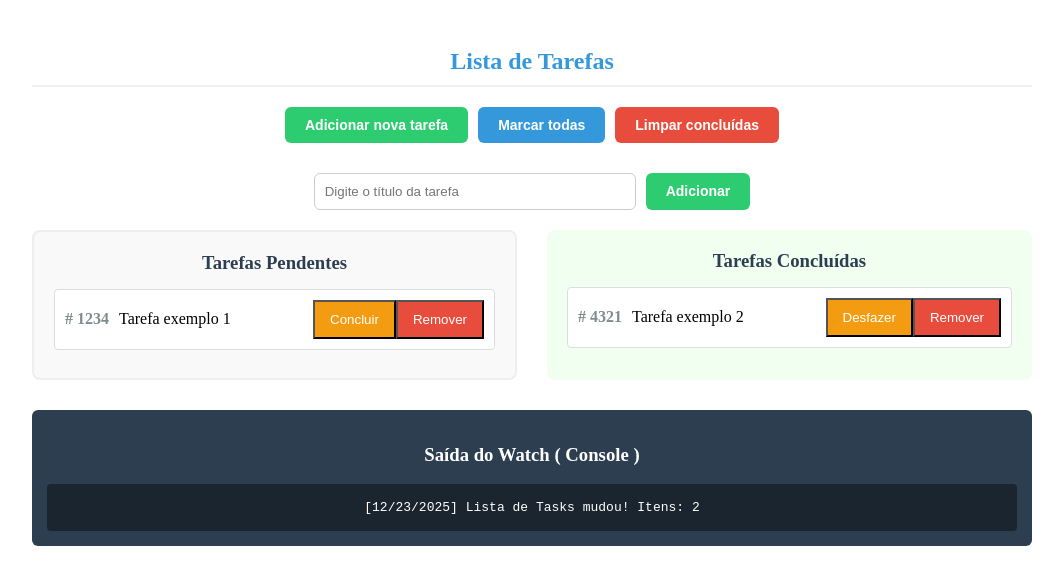
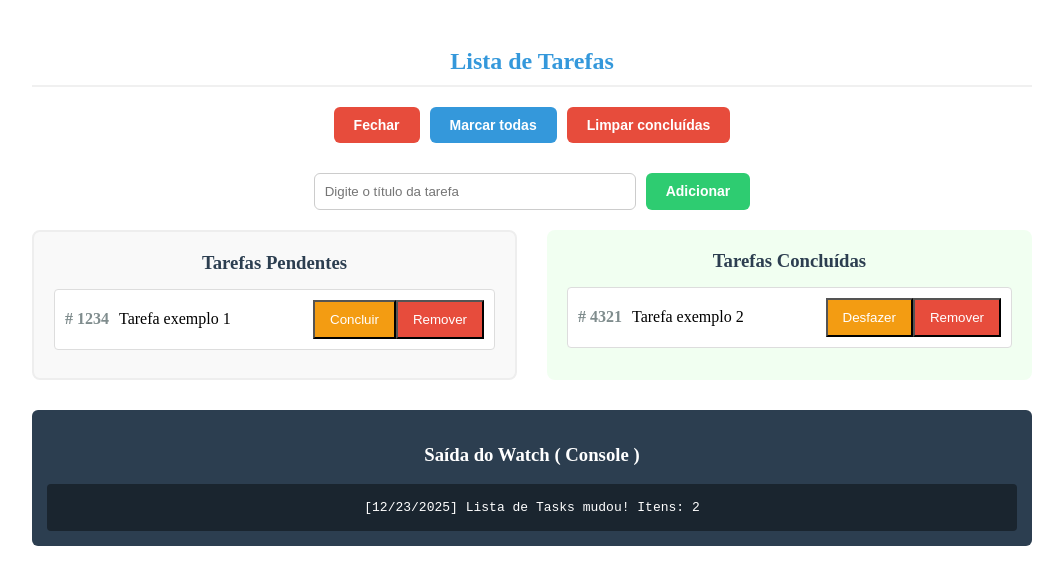
Before and after one commit to DaviRFerreir4/Vue.js, a Vue app in the folder Rocketseat/01-Teoria/01-Fundamentos-do-Vue/: page / in a window 1280 px wide. Both pictures are taken after a click on the button "Adicionar nova tarefa". Shown: the top 584 px of the page, without its empty margins (108-1171 px from the left). Built offline with nearby package versions, Linux system fonts and the light colour scheme.

Commit message:
Trabalhando com v-if

```diff
--- a/Rocketseat/01-Teoria/01-Fundamentos-do-Vue/src/components/TaskList.vue
+++ b/Rocketseat/01-Teoria/01-Fundamentos-do-Vue/src/components/TaskList.vue
@@ -3,12 +3,14 @@
     <h2>Lista de Tarefas</h2>
 
     <div class="controls">
-      <button class="btn add">Adicionar nova tarefa</button>
+      <button class="btn" :class="btnAddClass" :onclick="handleShowForm">
+        {{ btnAddText }}
+      </button>
       <button class="btn toggle-all">Marcar todas</button>
       <button class="btn clear">Limpar concluídas</button>
     </div>
 
-    <div class="add-task-container">
+    <div class="add-task-container" v-if="showForm">
       <input
         type="text"
         placeholder="Digite o título da tarefa"
@@ -66,6 +68,7 @@
         ],
         watchLogs: [] as string[],
         newTaskTitle: '',
+        showForm: false,
       }
     },
     methods: {
@@ -95,6 +98,9 @@
           title: this.newTaskTitle,
           done: false,
         })
+      },
+      handleShowForm() {
+        this.showForm = !this.showForm
       },
     },
     watch: {
@@ -131,6 +137,18 @@
       },
       pendingTasks() {
         return this.tasks.filter((task) => !task.done)
+      },
+      btnAddText() {
+        if (this.showForm) {
+          return 'Fechar'
+        }
+        return 'Adicionar nova tarefa'
+      },
+      btnAddClass() {
+        if (this.showForm) {
+          return 'clear'
+        }
+        return 'add'
       },
     },
   }
```
